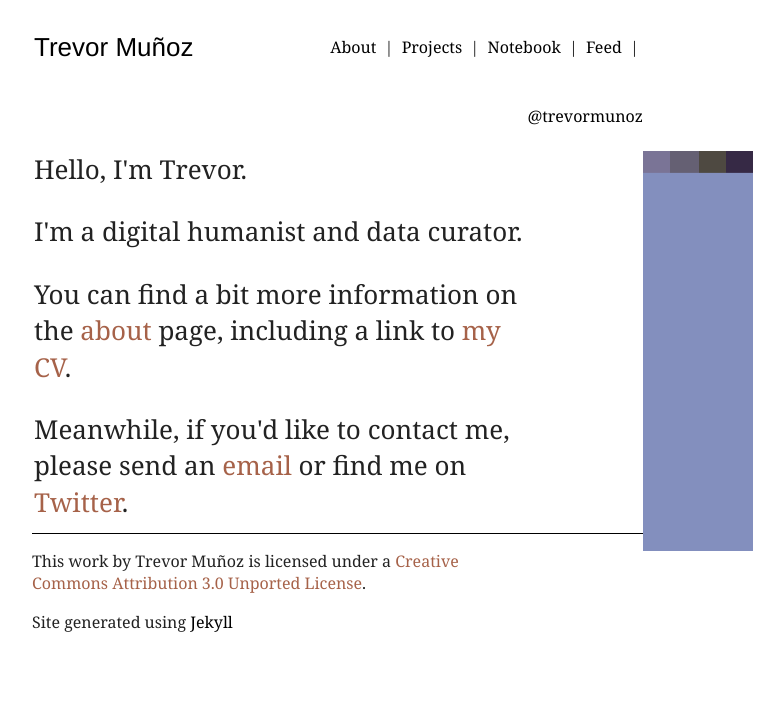
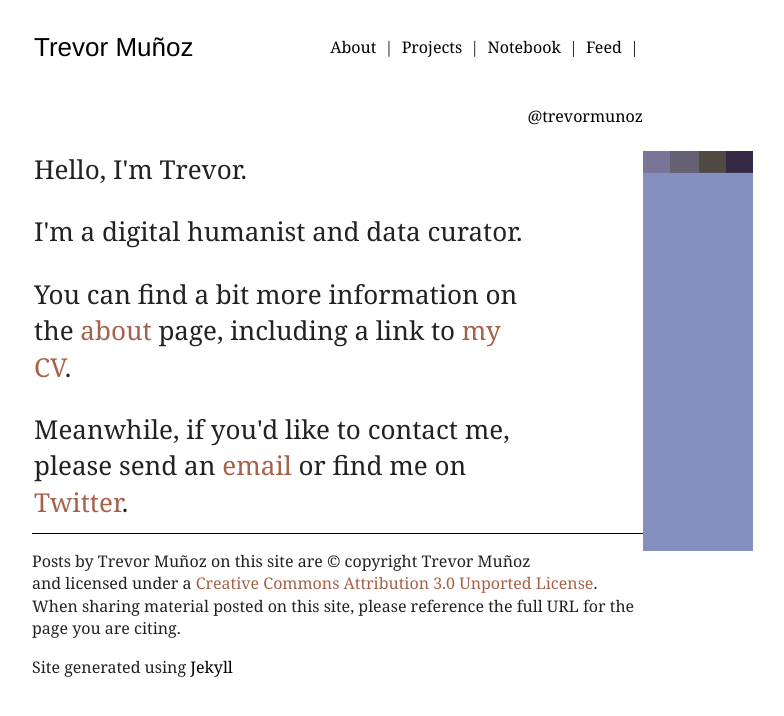
Before and after one commit to trevormunoz/calling-card, a Jekyll site: the page built from index.html, in a window 1280 px wide. Shown: the top 716 px of the page, without its empty margins (302-1086 px from the left). Built offline with Jekyll 4.4.1, drawn with Linux system fonts in a browser that asks for light colours; nearby versions of some CDN libraries; Markdown is read by kramdown in place of the engine named in the settings.

Commit message:
Clarified cc license info

```diff
--- a/_layouts/default.html
+++ b/_layouts/default.html
@@ -58,7 +58,7 @@
 
 			<div class="footer">
 				<div class="rights">
-					<p>This work by Trevor Muñoz is licensed under a <a rel="license" href="http://creativecommons.org/licenses/by/3.0/">Creative Commons Attribution 3.0 Unported License</a>.</p>
+					<p>Posts by Trevor Muñoz on this site are  &#169; copyright Trevor Muñoz and licensed under a <a rel="license" href="http://creativecommons.org/licenses/by/3.0/">Creative Commons Attribution 3.0 Unported License</a>. When sharing material posted on this site, please reference the full URL for the page you are citing.</p>
 				</div>
 				<div class="tool">
 					<p>Site generated using <a href="http://github.com/mojombo/jekyll/" target="_blank">Jekyll</a></p>
```
